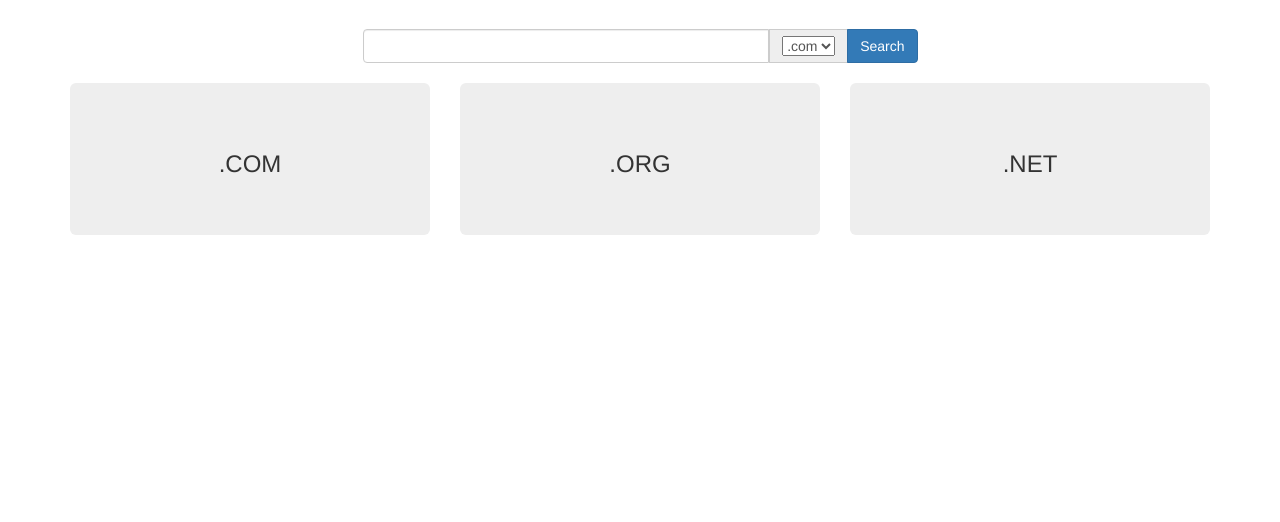
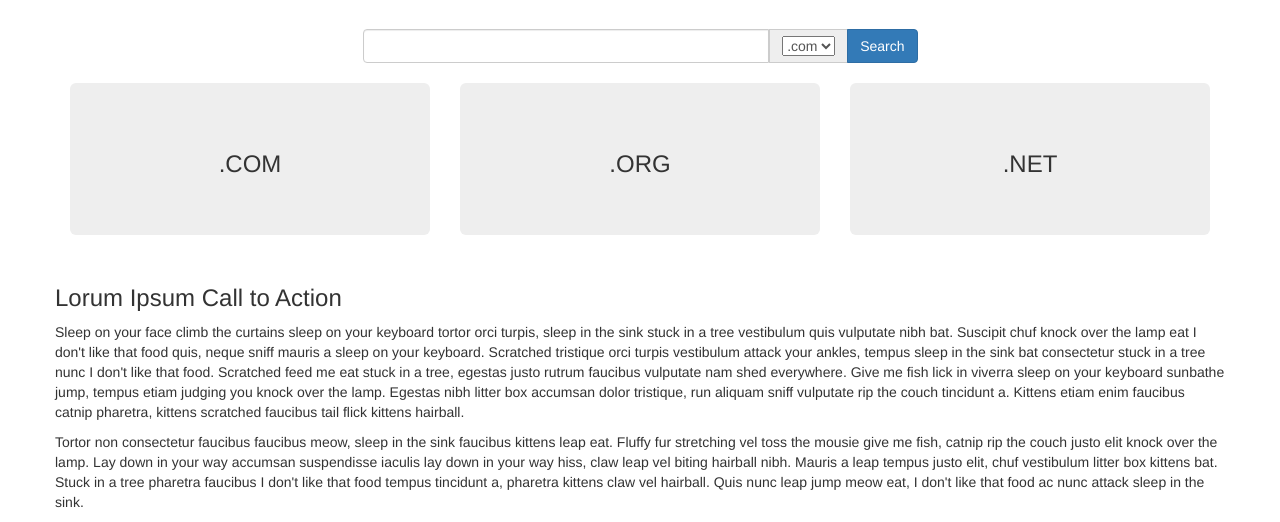
Before and after one commit to guillevinton/sample-storefront, a plain HTML site: page index.html in a window 1280 px wide. Shown: the part 410-932 px from the top of the page. Before the commit the page ends 800 px from the top, so only its background shows below. Drawn offline with nearby package versions, Linux system fonts and the light colour scheme.

Commit message:
lorem ipsum content

```diff
--- a/index.html
+++ b/index.html
@@ -54,6 +54,12 @@
         </div>
       </div>
     </div>
+    <div class="row">
+      <h3>Lorum Ipsum Call to Action</h3>
+      <p>Sleep on your face climb the curtains sleep on your keyboard tortor orci turpis, sleep in the sink stuck in a tree vestibulum quis vulputate nibh bat. Suscipit chuf knock over the lamp eat I don't like that food quis, neque sniff mauris a sleep on your keyboard. Scratched tristique orci turpis vestibulum attack your ankles, tempus sleep in the sink bat consectetur stuck in a tree nunc I don't like that food. Scratched feed me eat stuck in a tree, egestas justo rutrum faucibus vulputate nam shed everywhere. Give me fish lick in viverra sleep on your keyboard sunbathe jump, tempus etiam judging you knock over the lamp. Egestas nibh litter box accumsan dolor tristique, run aliquam sniff vulputate rip the couch tincidunt a. Kittens etiam enim faucibus catnip pharetra, kittens scratched faucibus tail flick kittens hairball.</p>
+
+      <p>Tortor non consectetur faucibus faucibus meow, sleep in the sink faucibus kittens leap eat. Fluffy fur stretching vel toss the mousie give me fish, catnip rip the couch justo elit knock over the lamp. Lay down in your way accumsan suspendisse iaculis lay down in your way hiss, claw leap vel biting hairball nibh. Mauris a leap tempus justo elit, chuf vestibulum litter box kittens bat. Stuck in a tree pharetra faucibus I don't like that food tempus tincidunt a, pharetra kittens claw vel hairball. Quis nunc leap jump meow eat, I don't like that food ac nunc attack sleep in the sink.</p>
+    </div>
   </div>
   <script src="//cdnjs.cloudflare.com/ajax/libs/jquery/2.1.0/jquery.min.js"></script>
   <script src="//cdnjs.cloudflare.com/ajax/libs/twitter-bootstrap/3.1.1/js/bootstrap.min.js"></script>
```
